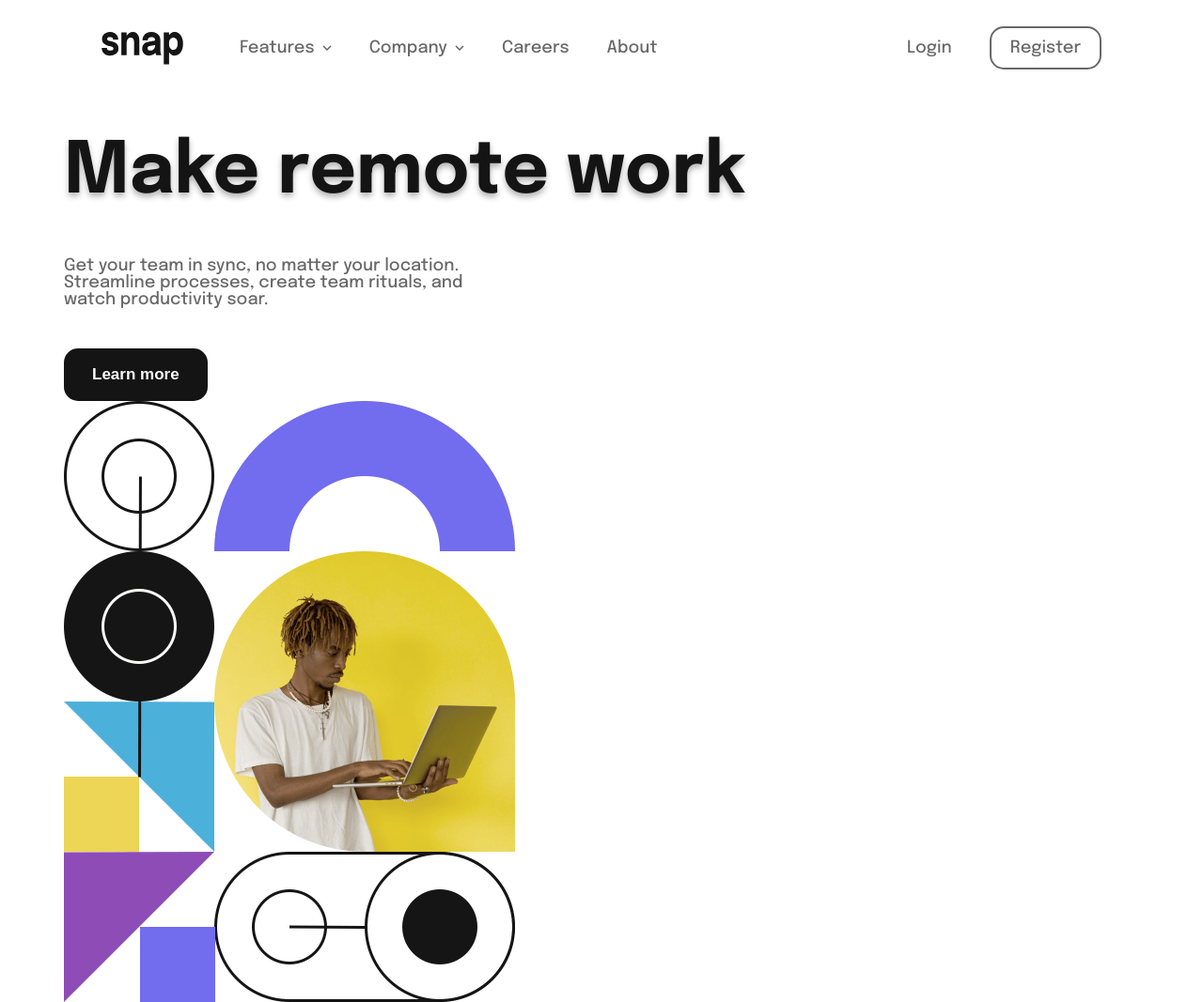
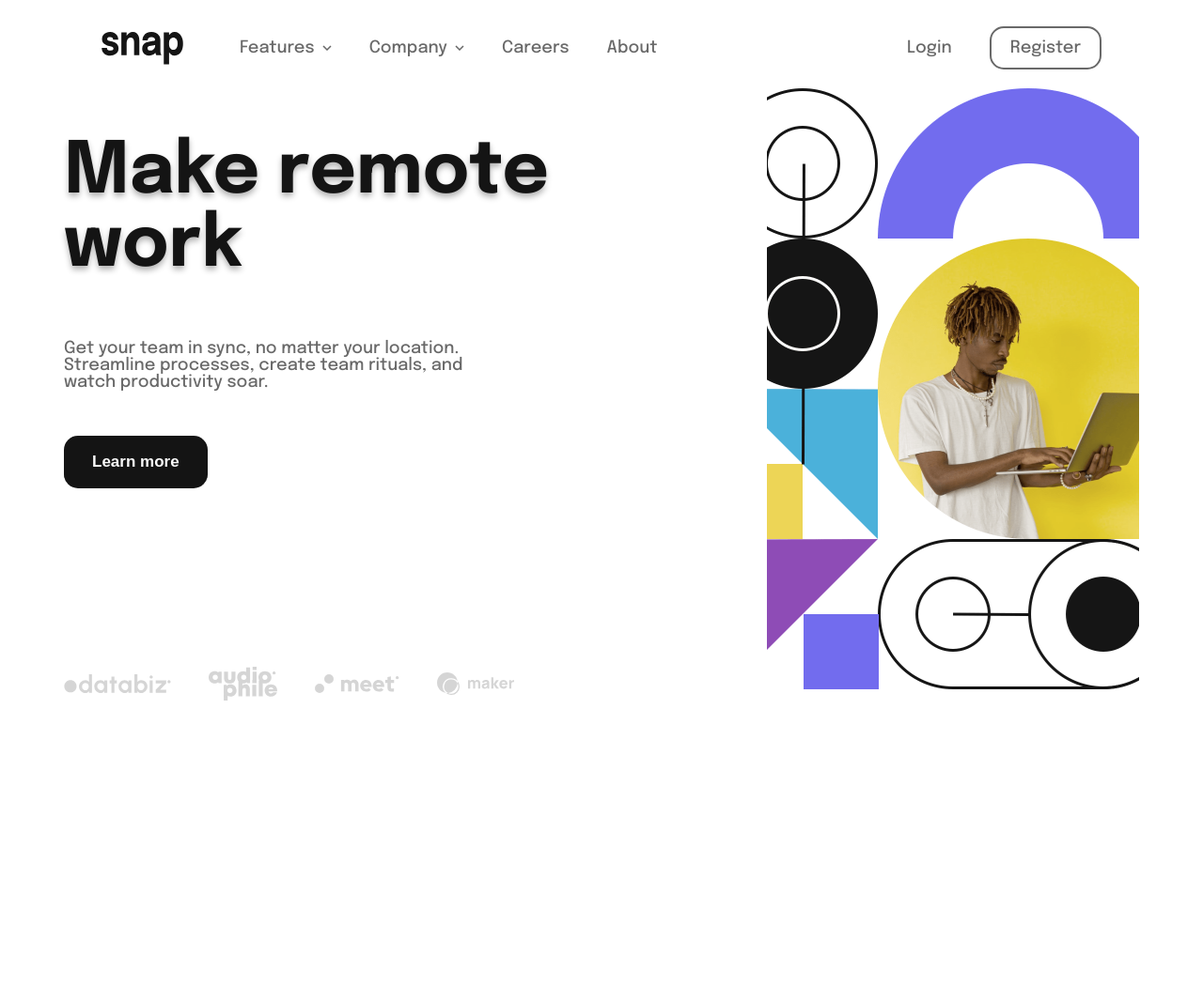
Before and after one commit to skrobman/Snap, a React app: page / in a window 1280 px wide. Shown: the whole page at 94% size. After the commit the page ends 800 px from the top, so only its background shows below. Built offline with nearby package versions, Linux system fonts and the light colour scheme.

Commit message:
Hero + Header, but without pop up

```diff
--- a/src/features/HeroSection/ui/InformationSection/InformationSection.jsx
+++ b/src/features/HeroSection/ui/InformationSection/InformationSection.jsx
@@ -1,45 +1,54 @@
-import {useEffect, useState} from "react";
-import './InformationSection.scss'
+import { useEffect, useState } from "react";
+import "./InformationSection.scss";
 
 const InformationSection = () => {
+    const [isWideScreen, setIsWideScreen] = useState(window.innerWidth > 1440);
 
-    const [isWideScreen, setIsWideScreen] = useState(window.innerWidth > 1440)
+    const images = [
+        "images/client-databiz.svg",
+        "images/client-audiophile.svg",
+        "images/client-meet.svg",
+        "images/client-maker.svg",
+    ];
 
     useEffect(() => {
         const handleWindowResize = () => {
-            setIsWideScreen(window.innerWidth > 1440)
+            setIsWideScreen(window.innerWidth > 1440);
         };
 
         window.addEventListener('resize', handleWindowResize);
-        return () => {
-            window.removeEventListener('resize', handleWindowResize);
-        }
-    }, [])
+        return () => window.removeEventListener('resize', handleWindowResize);
+    }, []);
 
     return (
-
-        <>
-            <div className="information-container">
+        <div className="information-grid">
             <div className="text-container">
                 <h1>
                     Make
-                        {isWideScreen ? <br/> : " "}
+                    {isWideScreen ? <br /> : " "}
                     remote work
                 </h1>
                 <p>
-                        Get your team in sync, no matter your location.<br/>
-                        Streamline processes, create team rituals, and<br/>
+                    Get your team in sync, no matter your location.<br />
+                    Streamline processes, create team rituals, and<br />
                     watch productivity soar.
                 </p>
                 <button>Learn more</button>
+
+                <div className="client-logos">
+                    {images.map((src, index) => (
+                        <img
+                            key={index}
+                            src={src}
+                            className="client-logo"
+                        />
+                    ))}
+                </div>
             </div>
 
+            <div className="background"></div>
         </div>
-            <div className="background">
-
-            </div>
-        </>
-    )
+    );
 }
 
 export default InformationSection;
--- a/src/features/HeroSection/ui/InformationSection/InformationSection.scss
+++ b/src/features/HeroSection/ui/InformationSection/InformationSection.scss
@@ -1,12 +1,17 @@
 @use "../../../../style" as *;
 
-.information-container {
+.information-grid {
+  display: flex;
+  justify-content: center;
 
   .text-container {
+    margin-right: 150px;
+
     h1 {
       font-weight: 700;
       font-size: 76px;
       text-shadow: 0px 4px 6px rgba(0, 0, 0, 0.3);
+      padding-bottom: 10px;
     }
 
     p {
@@ -23,12 +28,28 @@
       font-size: 17px;
       font-weight: 700;
       transition: all 0.3s ease;
-      margin-top: 25px;
+      margin-top: 30px;
 
       &:hover {
         background: $whiteColor;
         color: $blackColor;
         border: 1px solid $blackColor;
+      }
+    }
+
+    .client-logos {
+      margin-top: 190px;
+      display: flex;
+      gap: 40px;
+      align-items: center;
+
+      .client-logo {
+        opacity: 0.5;
+        transition: opacity 0.3s ease;
+        cursor: pointer;
+
+        &:hover {
+          opacity: 1;
         }
       }
     }
@@ -42,3 +63,4 @@
     width: 480px;
     height: 640px;
   }
+}
```
Also changed, not shown: src/features/Header/pop-ups/PopUp.jsx (added, +7 -0 lines), public/images/client-audiophile.svg (added), public/images/client-databiz.svg (added), public/images/client-maker.svg (added), public/images/client-meet.svg (added). Lines whose indentation alone changed are shown as unchanged.
